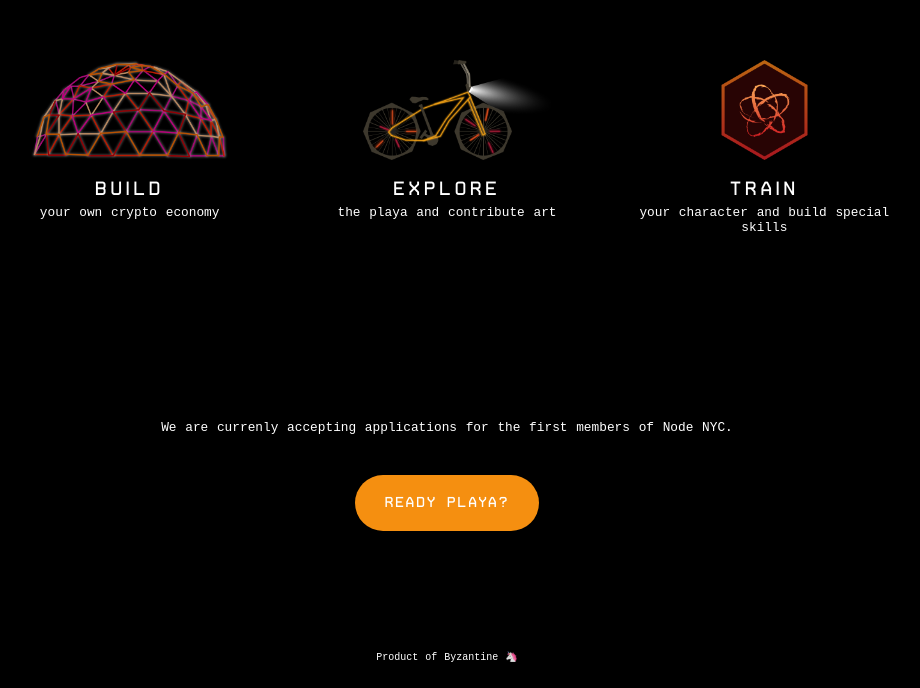
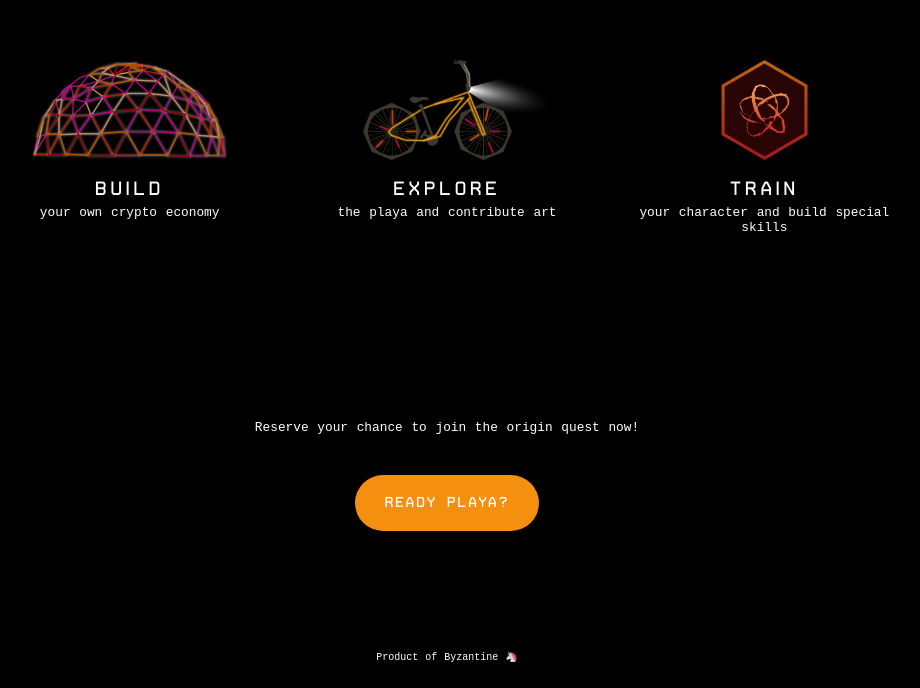
Before and after one commit to kende/playa-preview, a Nuxt app: page / in a window 1280 px wide. Shown: the part 1101-1789 px from the top of the page, without its empty margins (193-1113 px from the left). Built offline with nearby package versions, Linux system fonts and the light colour scheme.

Commit message:
not sure

```diff
--- a/pages/index.vue
+++ b/pages/index.vue
@@ -63,7 +63,7 @@
     </div> -->
     <div class="apply-form" id="apply-form">
       <!-- <div class="title">APPLY TO NODE</div> -->
-      <div class="subtitle">We are currenly accepting applications for the first members of Node NYC.</div>
+      <div class="subtitle">Reserve your chance to join the origin quest now!</div>
       <div class="apply"><a class="apply-btn" href="https://byzantine.typeform.com/to/fXpCQa" target="_blank">Ready playa?</a></div>
       <!-- <div class="apply-btn" target="_blank"><a href="https://byzantine.typeform.com/to/fXpCQa">APPLY</a></div> -->
       <!-- <form>
```
